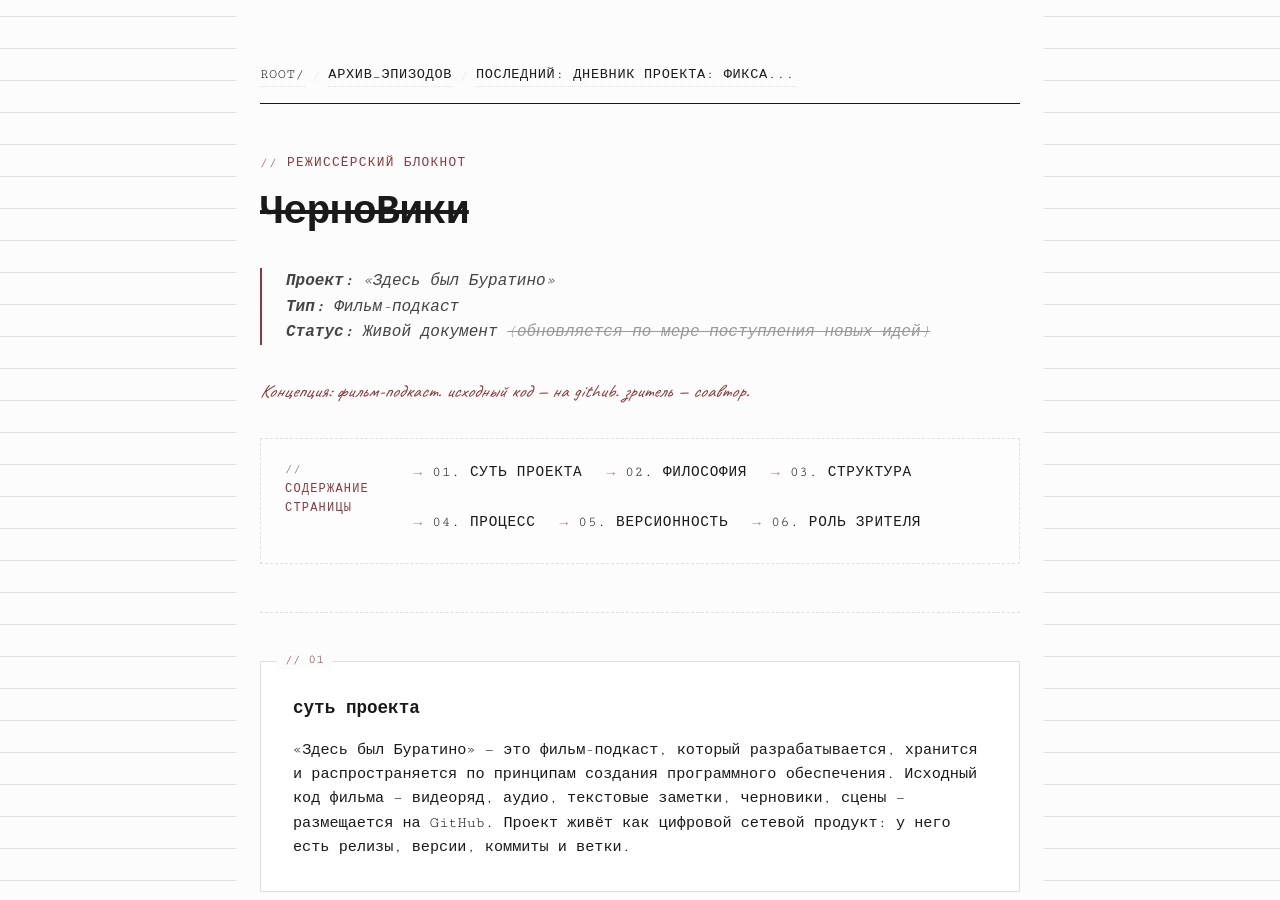
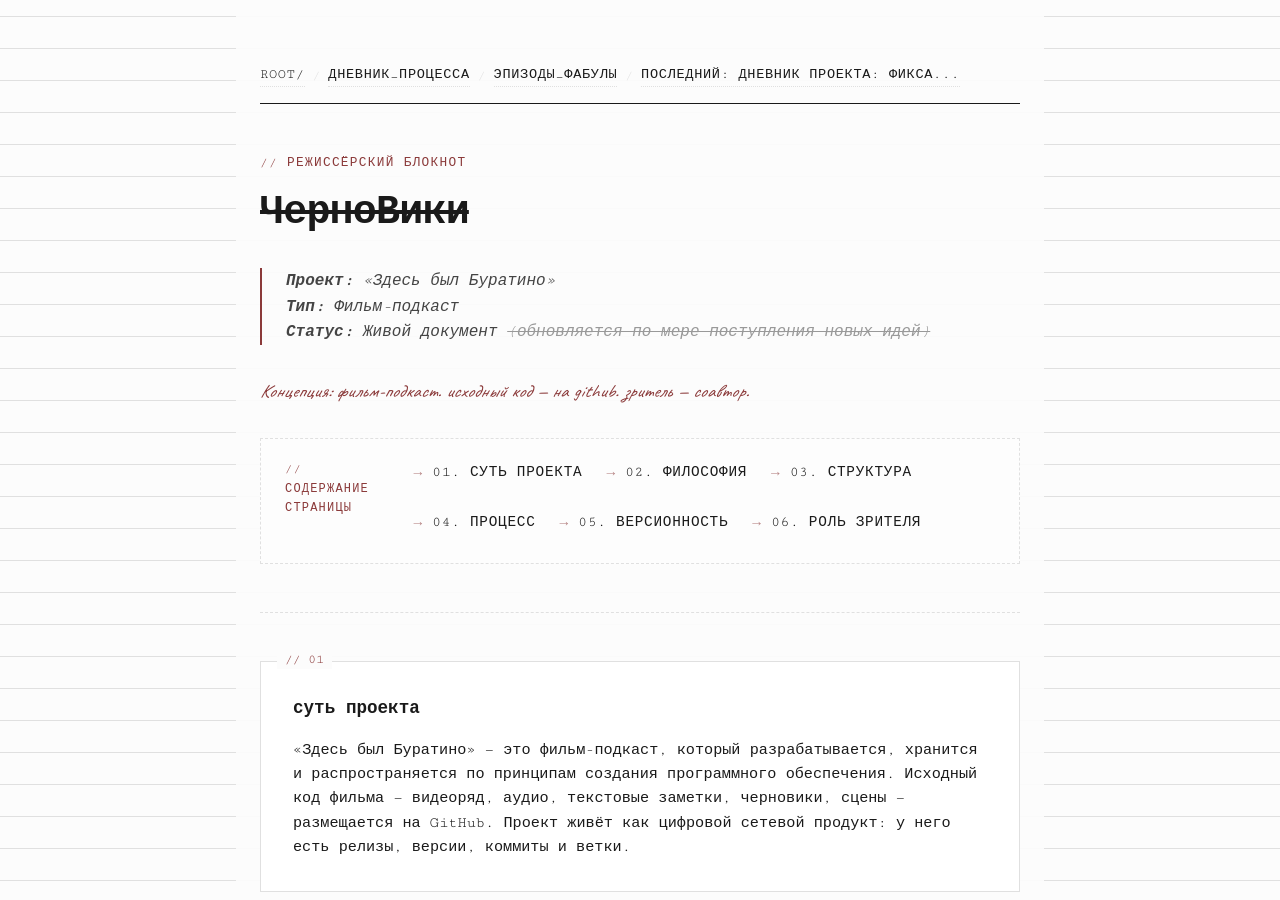
Before and after one commit to avecher/lab, a Jekyll site: the page built from index.md, in a window 1280 px wide and 900 px high. Built offline with Jekyll 4.4.1, drawn with Linux system fonts in a browser that asks for light colours.

Commit message:
Update default.html
Замена навигации на две категории

```diff
--- a/_layouts/default.html
+++ b/_layouts/default.html
@@ -21,7 +21,14 @@
 <nav class="global-nav">
   <a href="/" class="nav-home">root/</a>
   <span class="nav-separator">/</span>
-      <a href="/archive/">архив_эпизодов</a>
+
+  <!-- Ссылка на поток мыслей -->
+  <a href="/journal/">дневник_процесса</a>
+
+  <span class="nav-separator">/</span>
+
+  <!-- Ссылка на готовые релизы -->
+  <a href="/episodes/">эпизоды_фабулы</a>
 
   {% assign latest_post = site.posts.first %}
   {% if latest_post %}
@@ -29,7 +36,6 @@
     <a href="{{ latest_post.url }}">последний: {{ latest_post.title | truncate: 25 }}</a>
   {% endif %}
 </nav>
-
     <!-- 2. ОСНОВНОЙ КОНТЕНТ -->
     <main>
       {{ content }}
```
Lines whose indentation alone changed are shown as unchanged.
